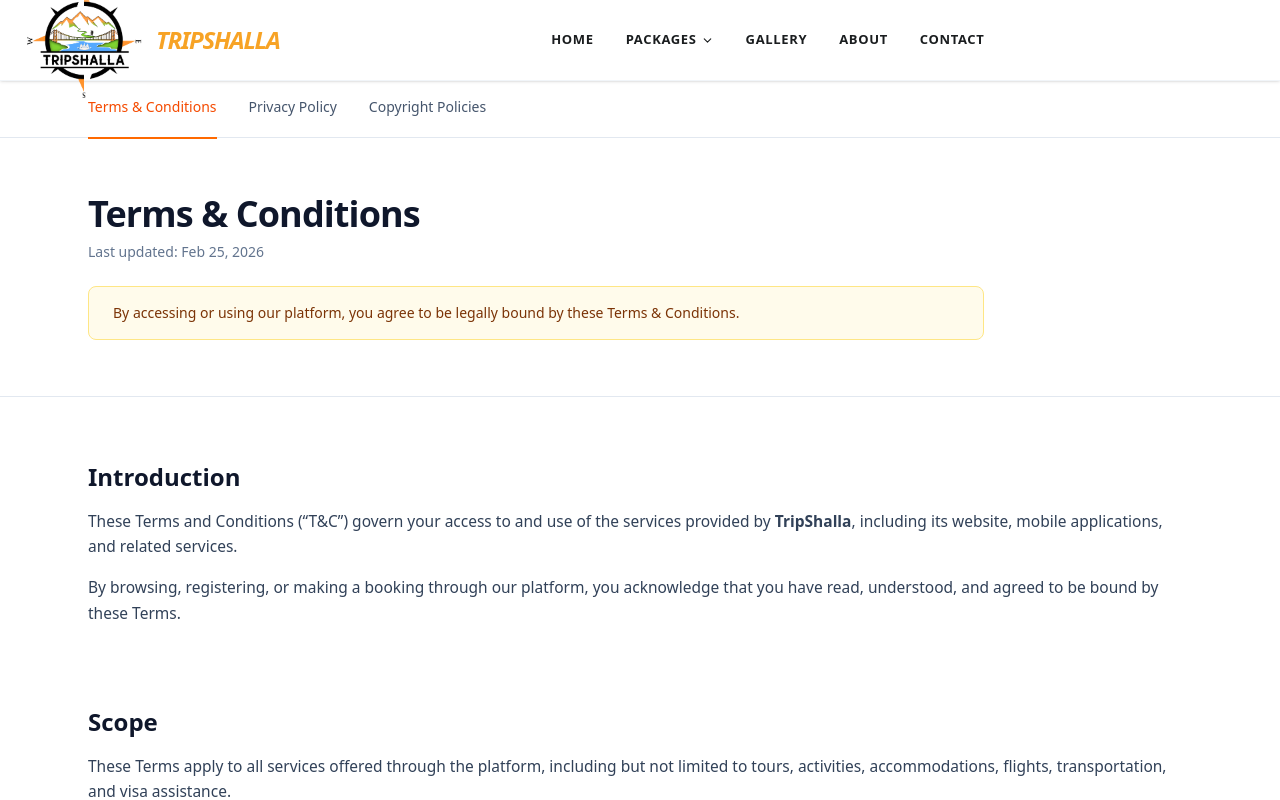
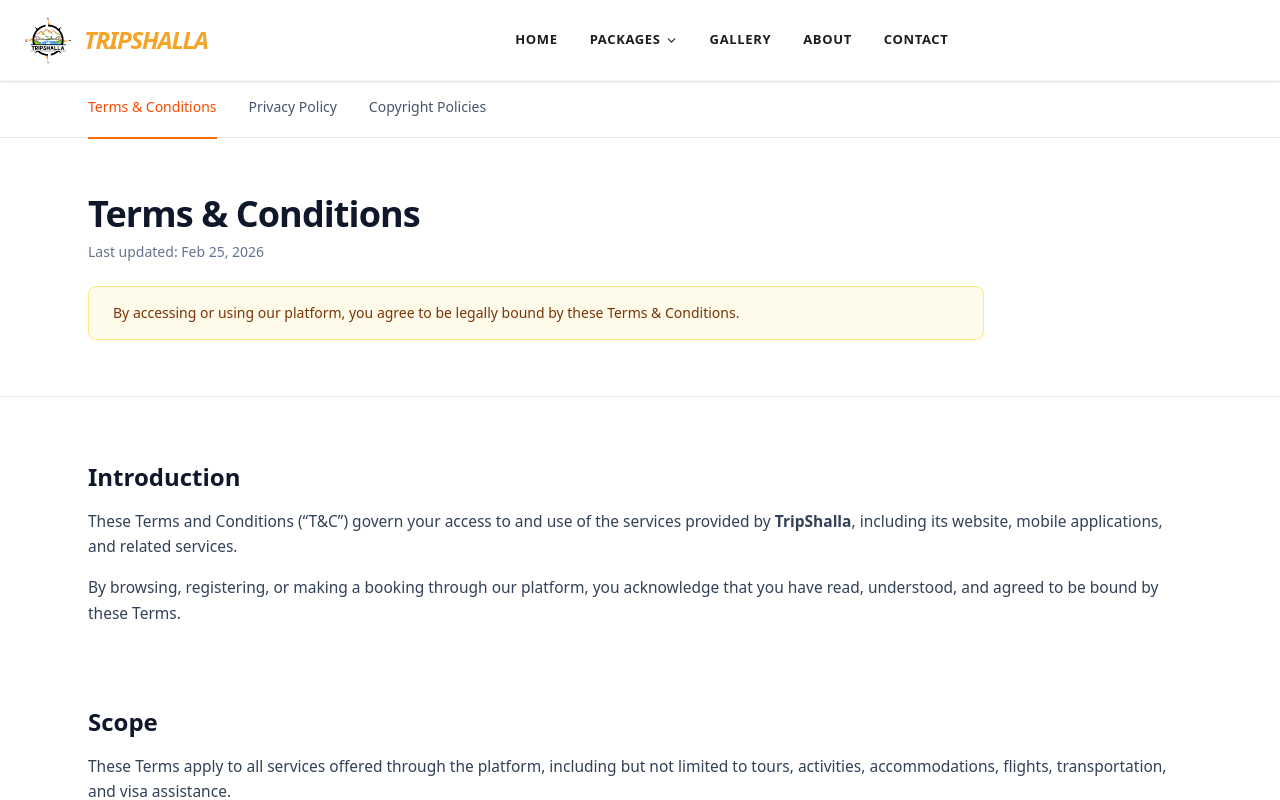
Before and after one commit to vivekdevp01/TripShalla_Next, a Next.js app: page /terms in a window 1280 px wide. Shown: the top 800 px of the page. Built offline with nearby package versions, Linux system fonts and the light colour scheme.

Commit message:
hello world

```diff
--- a/next.config.ts
+++ b/next.config.ts
@@ -10,6 +10,9 @@ const nextConfig: NextConfig = {
       },
     ],
   },
+    experimental: {
+    optimizeCss: true,
+  },
 };
 
 export default nextConfig;
--- a/package.json
+++ b/package.json
@@ -11,6 +11,7 @@
   "dependencies": {
     "@heroicons/react": "^2.2.0",
     "@supabase/supabase-js": "^2.97.0",
+    "critters": "^0.0.23",
     "framer-motion": "^12.34.3",
     "html2canvas": "^1.4.1",
     "jspdf": "^4.2.0",
--- a/src/components/Header3.jsx
+++ b/src/components/Header3.jsx
@@ -45,7 +45,8 @@ const Header3 = () => {
 
         <div className="flex items-center flex-shrink-0">
           <Link href="/" className="flex items-center gap-3 group">
-           <Image src={logosrc} alt="Tripshalla Logo" width={120} height={48} className="object-contain transition-transform group-hover:scale-105" />
+           <Image src={logosrc} alt="Tripshalla Logo"   width={48}
+  height={48} className="object-contain transition-transform group-hover:scale-105" />
             <span className="text-2xl font-black text-[#F7A325] tracking-tighter uppercase italic">Tripshalla</span>
           </Link>
         </div>
```
Also changed, not shown: 1 other file (tests, documents, lock files or other folders).
